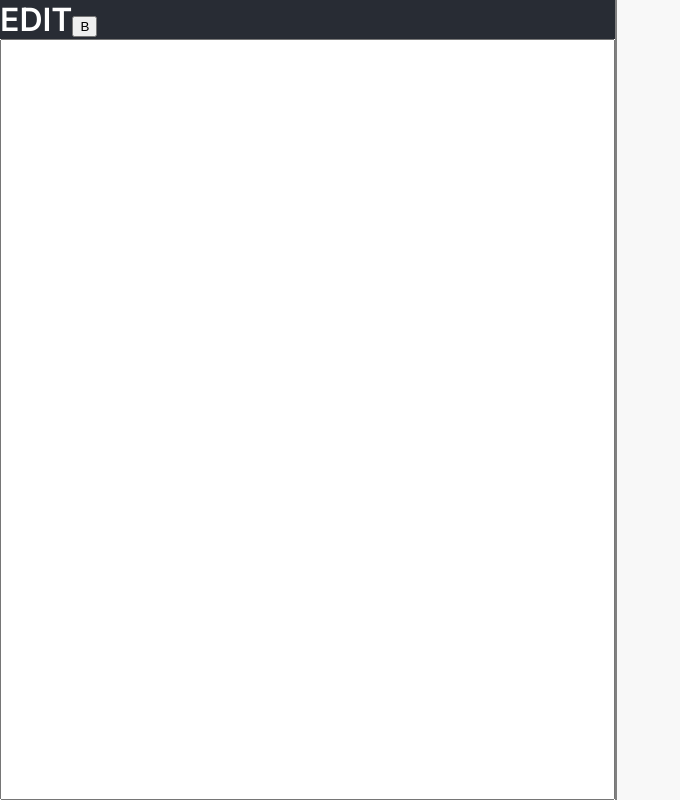
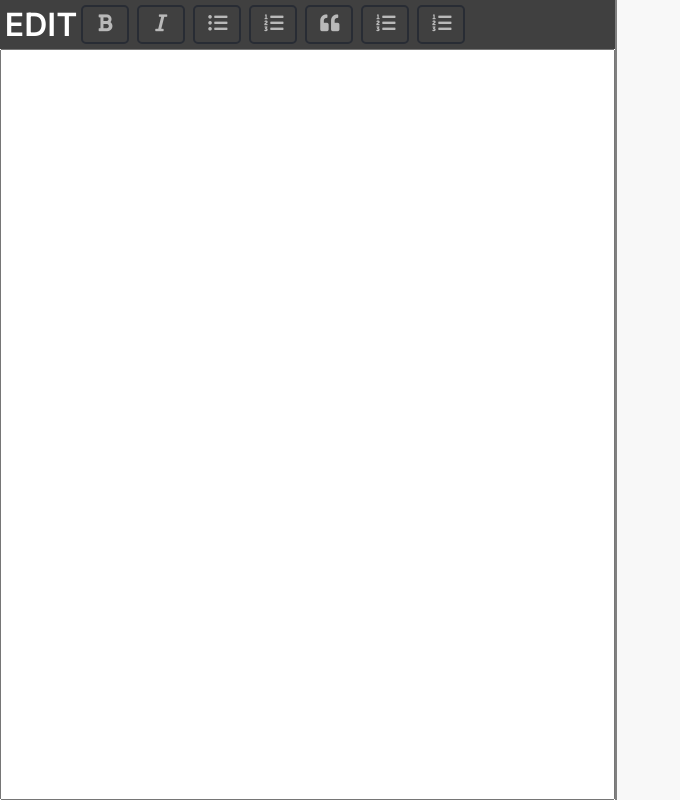
Before and after one commit to shawn-dsilva/react-markdown-editor, a React (Create React App) app: page / in a window 1280 px wide. Shown: the whole page, without its empty margins (0-680 px from the left). Built offline with nearby package versions, Linux system fonts and the light colour scheme.

Commit message:
bold italic other icons added

```diff
--- a/package.json
+++ b/package.json
@@ -3,6 +3,7 @@
   "version": "0.1.0",
   "private": true,
   "dependencies": {
+    "@fortawesome/fontawesome-free": "^5.15.4",
     "@testing-library/jest-dom": "^5.14.1",
     "@testing-library/react": "^11.2.7",
     "@testing-library/user-event": "^12.8.3",
--- a/public/index.html
+++ b/public/index.html
@@ -27,6 +27,7 @@
     <link rel="preconnect" href="https://fonts.googleapis.com">
 <link rel="preconnect" href="https://fonts.gstatic.com" crossorigin>
 <link href="https://fonts.googleapis.com/css2?family=Inter:wght@400;600;800&display=swap" rel="stylesheet">
+<link rel="stylesheet" href="https://cdnjs.cloudflare.com/ajax/libs/font-awesome/5.10.0-1/css/all.css">
     <title>React App</title>
   </head>
   <body>
--- a/src/App.css
+++ b/src/App.css
@@ -66,10 +66,32 @@
 }
 
 .writeBanner {
-  background-color: #282c34;
+  background-color: rgba(0,0,0,.75);
   font-weight: 600;
   font-size: 2rem;
   color: white;
+  display: flex;
+  padding:0.3rem;
+}
+
+.writeBanner button {
+  background-color: transparent;
+  color:#b9b9b9;
+  font-weight: bold;
+  font-size: 1.2rem;
+  height: 100%;
+  width: 3rem;
+  padding: 4px 13px;
+  margin:0 4px;
+  border:2px #282c34 solid;
+  border-radius: 5px;
+  cursor: pointer;
+}
+
+.writeBanner button:hover {
+  background-color: #57585a;
+  color:white;
+
 }
 
 .displayDiv {
--- a/src/components/WriteDiv.js
+++ b/src/components/WriteDiv.js
@@ -18,25 +18,39 @@ function WriteDiv() {
     }
 
 
-    const clickHandler = () => {
+    const clickHandler = (operator) => {
       textArea = textArea.current;
       if (textArea.selectionStart === textArea.selectionEnd) {
         return; // nothing is selected
       }
 
       let selected = textArea.value.slice(textArea.selectionStart, textArea.selectionEnd);
-      textArea.setRangeText(`**${selected}**`);
+
+      let wrapAround = ""
+      if(operator === "b") {
+        wrapAround = "**";
+      } else if (operator === "i") {
+        wrapAround = "*";
+      }
+
+
+      textArea.setRangeText(` ${wrapAround}${selected}${wrapAround} `);
       console.log(`${textArea.value}`);
       setNameFromRef(textArea.value);
       dispatch({type:"text", data: textArea.value});
-
-
     }
 
     return (
       <div className="writeDivContainer">
       <div className="writeBanner">EDIT
-      <button onClick={clickHandler}>B</button>
+      <button onClick={ () => clickHandler("b")}><i class="fas fa-bold"></i></button>
+      <button onClick={ () => clickHandler("i")}><i class="fas fa-italic"></i></button>
+      <button ><i class="fas fa-list-ul"></i></button>
+      <button ><i class="fas fa-list-ol"></i></button>
+      <button ><i class="fas fa-quote-left"></i></button>
+      <button ><i class="fas fa-list-ol"></i></button>
+      <button ><i class="fas fa-list-ol"></i></button>
+
       </div>
         <textarea ref={textArea} className="writeDiv" value={nameFromRef}  onChange={onChange}   />
       </div>
```
Also changed, not shown: 1 other file (tests, documents, lock files or other folders).
